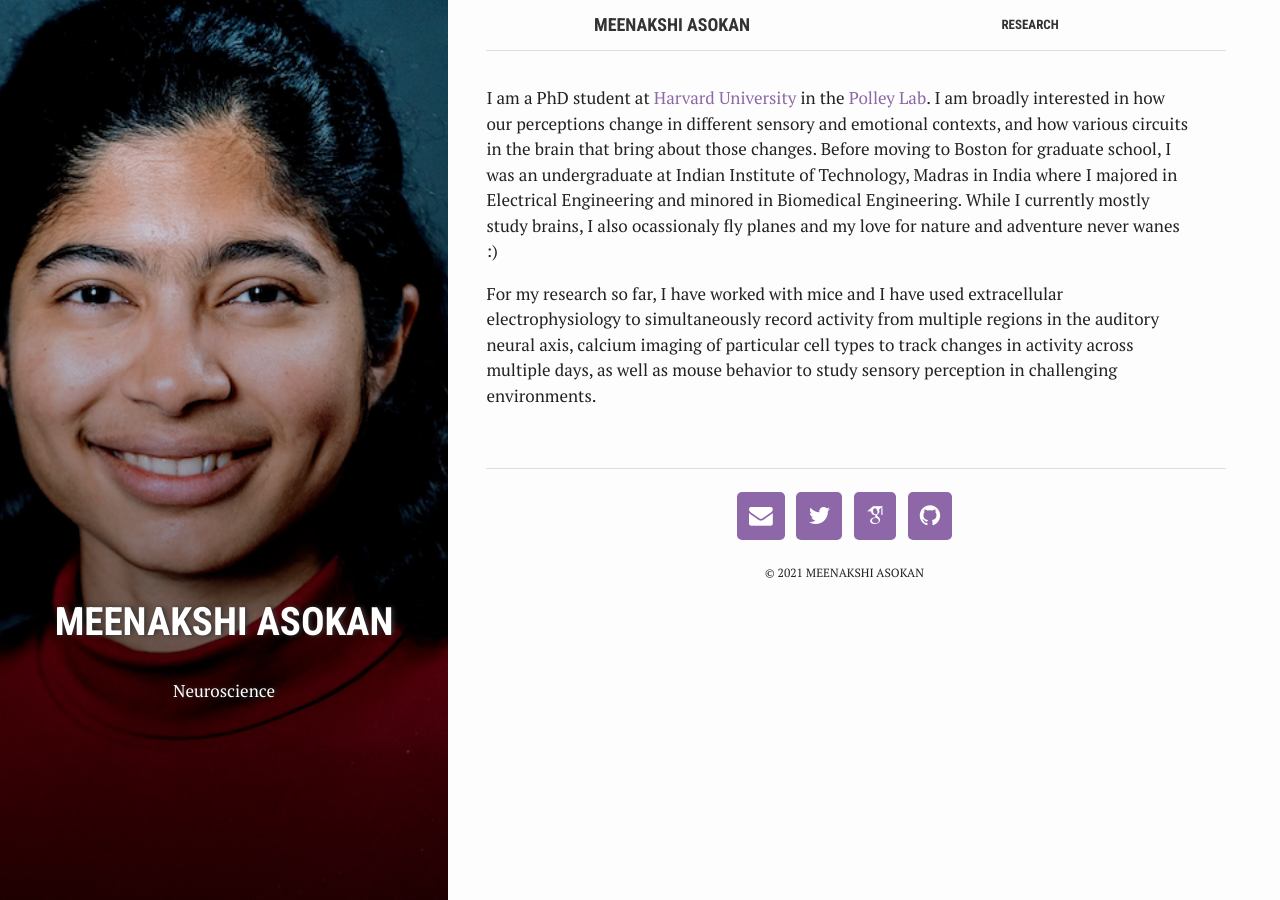
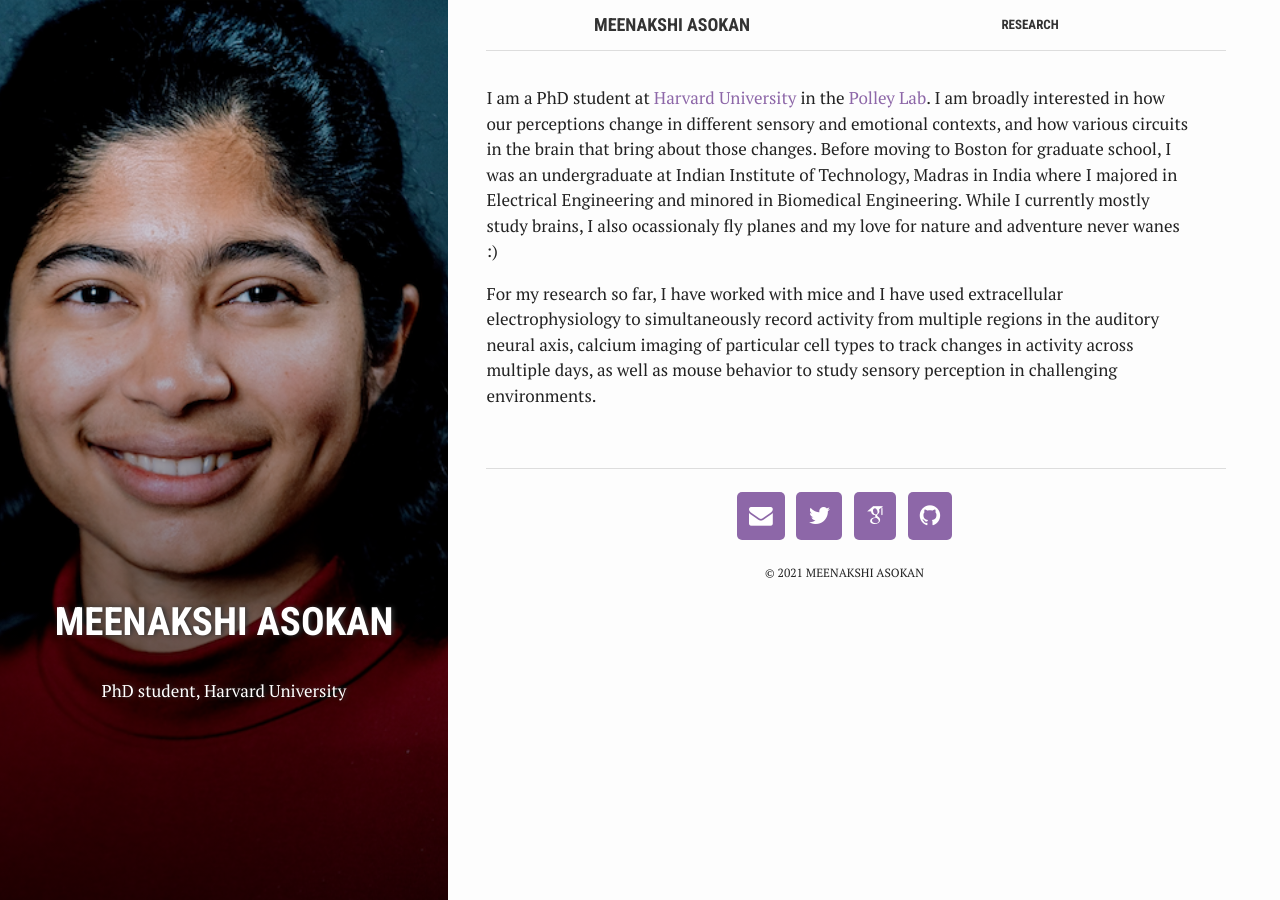
Before and after one commit to Meenakshi-Asokan/Meenakshi-Asokan.github.io, a Jekyll site: the page built from index.html, in a window 1280 px wide. Built offline with Jekyll 4.4.1, drawn with Linux system fonts in a browser that asks for light colours; nearby versions of some CDN libraries; some web fonts are replaced; library files that are not in the unit come from our copies.

Commit message:
Update index.html

```diff
--- a/index.html
+++ b/index.html
@@ -3,7 +3,7 @@
 layout: default
 crawlertitle: "MMA"
 title: "Meenakshi Asokan"
-summary: "Neuroscience"
+summary: "PhD student, Harvard University"
 ---
 
 <p>
```
